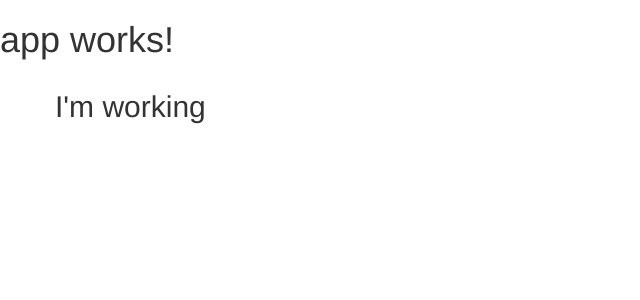
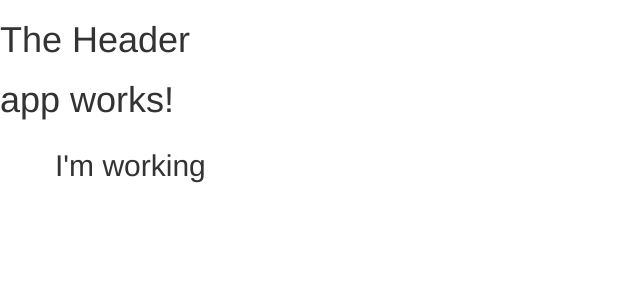
Before and after one commit to jeremiahlumontod/angular4-lesson-by-max, an Angular app: page / in a window 1280 px wide. Shown: the top 300 px of the page, without its empty margins (0-640 px from the left). Built offline with nearby package versions, Linux system fonts and the light colour scheme.

Commit message:
added header component

```diff
--- a/src/app/app.component.html
+++ b/src/app/app.component.html
@@ -1,3 +1,5 @@
+
+<app-header></app-header>
 <h1>
   {{title}}
 </h1>
--- a/src/app/app.module.ts
+++ b/src/app/app.module.ts
@@ -4,10 +4,13 @@
 import { HttpModule } from '@angular/http';
 
 import { AppComponent } from './app.component';
+import { HeaderComponent } from './header/header.component';
+
 
 @NgModule({
   declarations: [
-    AppComponent
+    AppComponent,
+    HeaderComponent
   ],
   imports: [
     BrowserModule,
--- /dev/null
+++ b/src/app/header/header.component.html
@@ -0,0 +1 @@
+<h1>The Header</h1>
```
Also changed, not shown: src/app/header/header.component.ts (added, +9 -0 lines).
